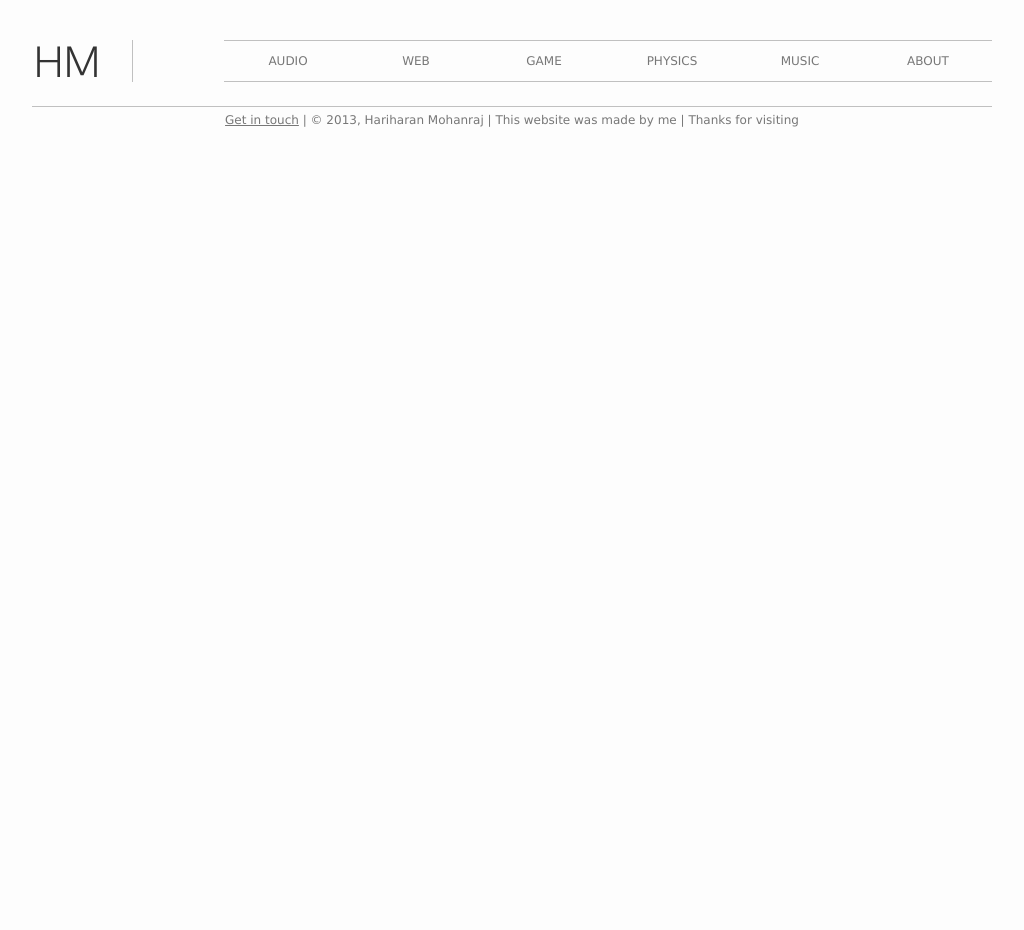
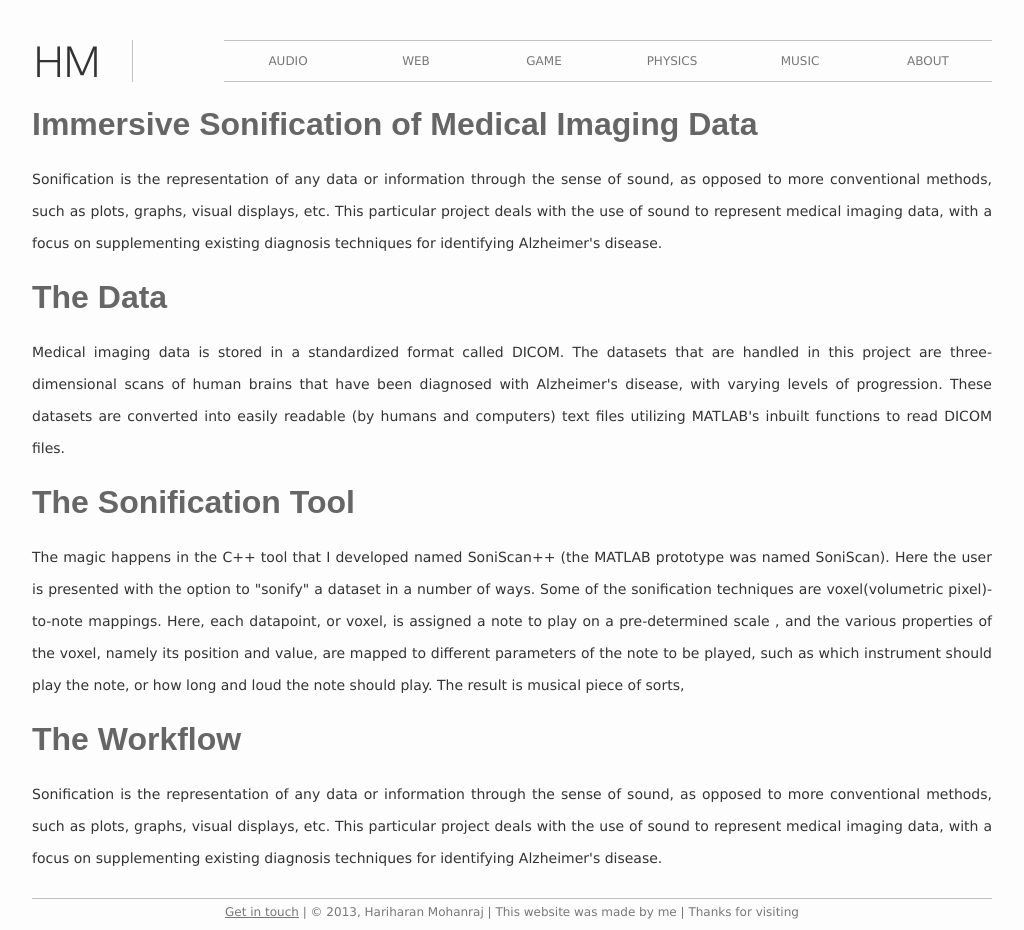
Before and after one commit to harimohanraj89/site, a PHP site: page /proj-sonification.php in a window 1280 px wide. Shown: the whole page, without its empty margins (128-1152 px from the left). Before the commit the page ends 127 px from the top, so only its background shows below. Run offline with PHP 8.4, Linux system fonts and the light colour scheme; some libraries are stand-ins or nearby versions; some web fonts are replaced.

Commit message:
Started to populate project content
- Sonification

```diff
--- a/cat-audio.php
+++ b/cat-audio.php
@@ -32,7 +32,7 @@
 			</div>
 		</a>
 
-		<a class="projentrylink" href="./proj-virutalgp.php">
+		<a class="projentrylink" href="./proj-virtualgp.php">
 			<div class="projentry boxsize">
 				<div id="imgwrapper"></div>
 				<div id="contentwrapper">
--- a/proj-sonification.php
+++ b/proj-sonification.php
@@ -1,8 +1,47 @@
 <?php include "header.php" ?>
 
+	<h2>
+    	Immersive Sonification of Medical Imaging Data
+    </h2>
+    <p>
+    	Sonification is the representation of any data or information through the sense of sound,
+    	as opposed to more conventional methods, such as plots, graphs, visual displays, etc. This
+    	particular project deals with the use of sound to represent medical imaging data, with a
+    	focus on supplementing existing diagnosis techniques for identifying Alzheimer's disease.
+    </p>
 
+    <h2>
+    	The Data
+    </h2>
+    <p>
+    	Medical imaging data is stored in a standardized format called DICOM. The datasets
+    	that are handled in this project are three-dimensional scans of human brains that have
+    	been diagnosed with Alzheimer's disease, with varying levels of progression. These datasets are converted
+    	into easily readable (by humans and computers) text files utilizing MATLAB's inbuilt functions to
+    	read DICOM files.
+    </p>
 
+    <h2>
+    	The Sonification Tool
+    </h2>
+    <p>
+    	The magic happens in the C++ tool that I developed named SoniScan++ (the MATLAB prototype was named SoniScan).
+    	Here the user is presented with the option to "sonify" a dataset in a number of ways. Some of the sonification techniques
+    	are voxel(volumetric pixel)-to-note mappings. Here, each datapoint, or voxel, is assigned a note to play on a pre-determined scale
+    	, and the various
+    	properties of the voxel, namely its position and value, are mapped to different parameters of the note to be played,
+    	such as which instrument should play the note, or how long and loud the note should play. The result is musical
+    	piece of sorts,
+    </p>
 
-
+    <h2>
+    	The Workflow
+    </h2>
+    <p>
+    	Sonification is the representation of any data or information through the sense of sound,
+    	as opposed to more conventional methods, such as plots, graphs, visual displays, etc. This
+    	particular project deals with the use of sound to represent medical imaging data, with a
+    	focus on supplementing existing diagnosis techniques for identifying Alzheimer's disease.
+    </p>
 
 <?php include "footer.php" ?>
```
